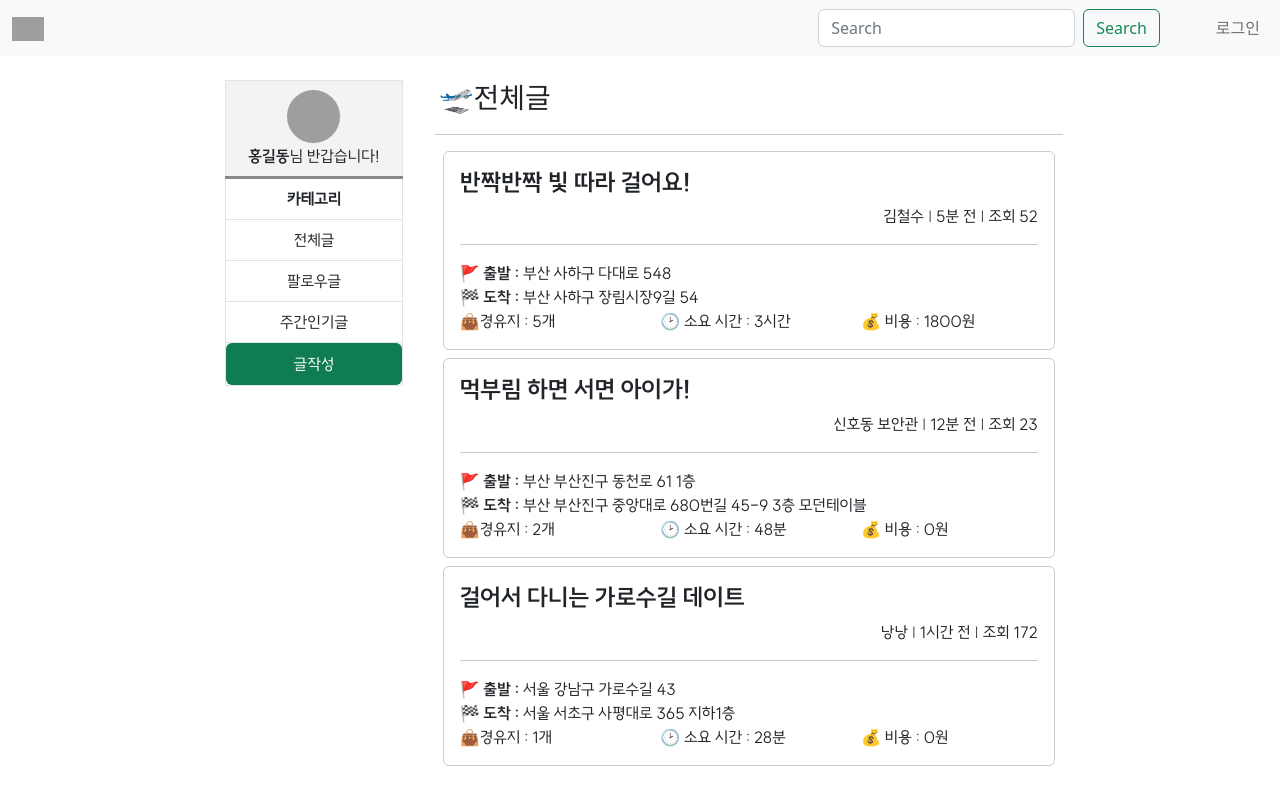
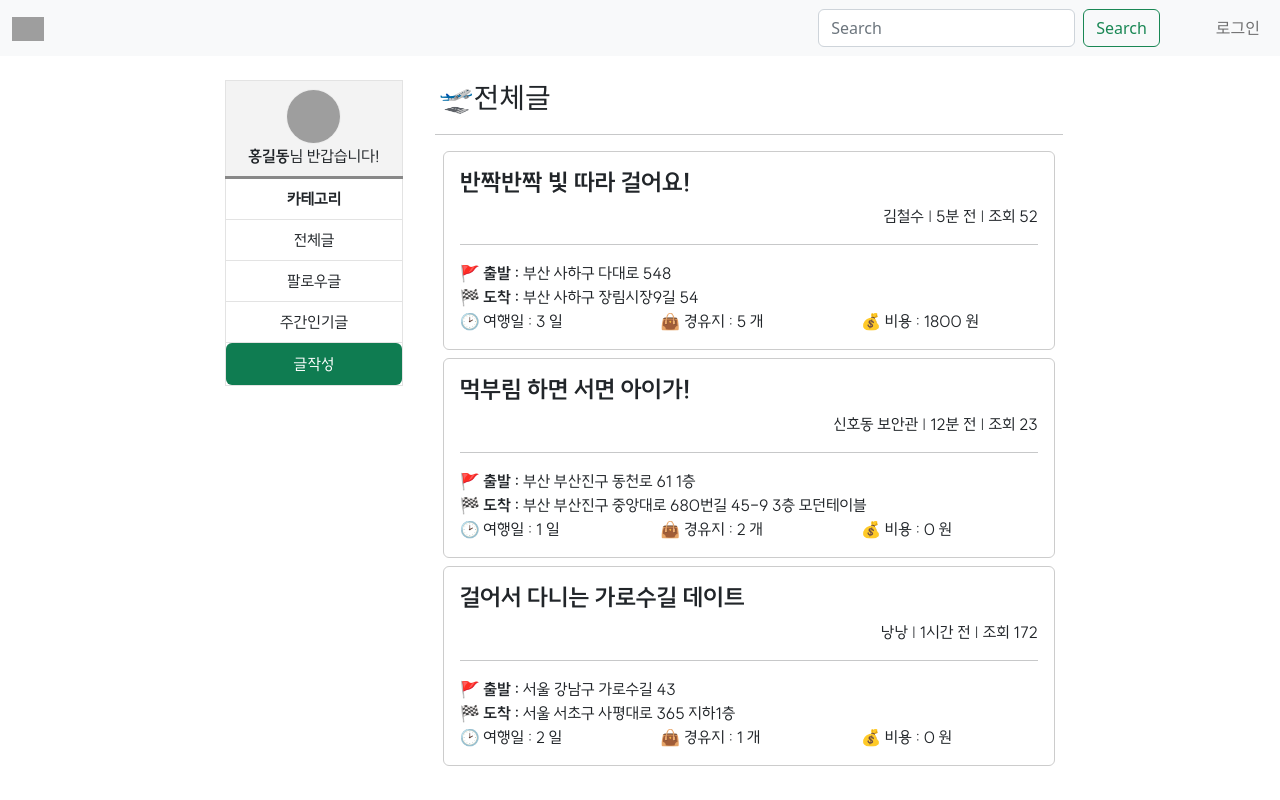
Before and after one commit to SSAFY10-Enjoy-Trip/Frontend, a Vue app in the folder enjoytrip7vue - 복사본/: page /bordAll in a window 1280 px wide. Built offline with nearby package versions, Linux system fonts and the light colour scheme; grey boxes are pictures that could not be loaded; a web font is replaced by a local one.

Commit message:
update: board deco

```diff
--- a/enjoytrip7vue - 복사본/src/components/BoardPage.vue
+++ b/enjoytrip7vue - 복사본/src/components/BoardPage.vue
@@ -1,30 +1,33 @@
 <template>
-  <div v-for="(item, index) in items" :key="index"  @click="showBoardDetail(item.num)" class="m-2 suite-regular board-content p-3">
+  <div
+    v-for="(item, index) in items"
+    :key="index"
+    @click="showBoardDetail(item.num)"
+    class="m-2 suite-regular board-content p-3"
+  >
     <div class="row">
       <div class="col-12 col-sm-12 col-md-12 col-lg-12 col-xl-12">
         <h4 class="suite-bold">{{ item.title }}</h4>
       </div>
-      <div class="col-12 col-sm-12 col-md-12 col-lg-12 col-xl-12"
-        style="display: flex; align-items: flex-end; justify-content: flex-end;">
+      <div
+        class="col-12 col-sm-12 col-md-12 col-lg-12 col-xl-12"
+        style="display: flex; align-items: flex-end; justify-content: flex-end"
+      >
         {{ item.author }} | {{ item.time }} | 조회 {{ item.views }}
       </div>
     </div>
 
-    <hr>
+    <hr />
     <div class="row">
-      <div><span class="suite-bold">🚩 출발 : </span> {{ item.departure }} </div>
+      <div><span class="suite-bold">🚩 출발 : </span> {{ item.departure }}</div>
       <div><span class="suite-bold">🏁 도착 : </span> {{ item.destination }}</div>
     </div>
     <div class="row">
+      <div class="col-12 col-sm-12 col-md-4 col-lg-4 col-xl-4">🕑 여행일 : {{ item.day }} 일</div>
       <div class="col-12 col-sm-12 col-md-4 col-lg-4 col-xl-4">
-        👜경유지 : {{ item.waypoints }}
+        👜 경유지 : {{ item.waypoints }} 개
       </div>
-      <div class="col-12 col-sm-12 col-md-4 col-lg-4 col-xl-4">
-        🕑 소요 시간 : {{ item.duration }}
-      </div>
-      <div class="col-12 col-sm-12 col-md-4 col-lg-4 col-xl-4">
-        💰 비용 : {{ item.cost }}
-      </div>
+      <div class="col-12 col-sm-12 col-md-4 col-lg-4 col-xl-4">💰 비용 : {{ item.cost }} 원</div>
     </div>
   </div>
 </template>
@@ -36,49 +39,52 @@ export default {
       items: [
         {
           title: '반짝반짝 빛 따라 걸어요!',
-          num:1,
+          num: 1,
           author: '김철수',
           time: '5분 전',
           views: 52,
           departure: '부산 사하구 다대로 548',
           destination: '부산 사하구 장림시장9길 54',
-          waypoints: '5개',
+          waypoints: '5',
           duration: '3시간',
-          cost: '1800원'
+          cost: '1800',
+          day: 3
         },
         {
           title: '먹부림 하면 서면 아이가!',
-          num:2,
+          num: 2,
           author: '신호동 보안관',
           time: '12분 전',
           views: 23,
           departure: '부산 부산진구 동천로 61 1층',
           destination: '부산 부산진구 중앙대로 680번길 45-9 3층 모던테이블',
-          waypoints: '2개',
+          waypoints: '2',
           duration: '48분',
-          cost: '0원'
+          cost: '0',
+          day: 1
         },
         {
           title: '걸어서 다니는 가로수길 데이트',
-          num:3,
+          num: 3,
           author: '낭낭',
           time: '1시간 전',
           views: 172,
           departure: '서울 강남구 가로수길 43',
           destination: '서울 서초구 사평대로 365 지하1층',
-          waypoints: '1개',
+          waypoints: '1',
           duration: '28분',
-          cost: '0원'
-        },
+          cost: '0',
+          day: 2
+        }
       ]
-    };
+    }
   },
   methods: {
     showBoardDetail(boardNum) {
-      this.$router.push({ path: `/bordDetail/${boardNum}` });
+      this.$router.push({ path: `/bordDetail/${boardNum}` })
     }
   }
-};
+}
 </script>
 
 <style scoped>
@@ -89,7 +95,6 @@ table {
 }
 th {
   background-color: #efefef;
-
 }
 .board-content {
   border-radius: 6px;
@@ -100,6 +105,4 @@ th {
   cursor: pointer;
   background-color: #f3f3f3;
 }
-
-
 </style>
--- a/enjoytrip7vue - 복사본/src/components/MapSelect.vue
+++ b/enjoytrip7vue - 복사본/src/components/MapSelect.vue
@@ -12,6 +12,7 @@
           <!-- 맵 생성 실행 -->
           <div id="map_div"></div>
         </body>
+        <img src="../assets/boardNoti.png" alt="" class="width-100" />
       </div>
     </div>
     <div class="col-12 col-sm-12 col-md-12 col-lg-4 col-xl-4">
```
Also changed, not shown: enjoytrip7vue - 복사본/src/assets/boardNoti.png (added).
